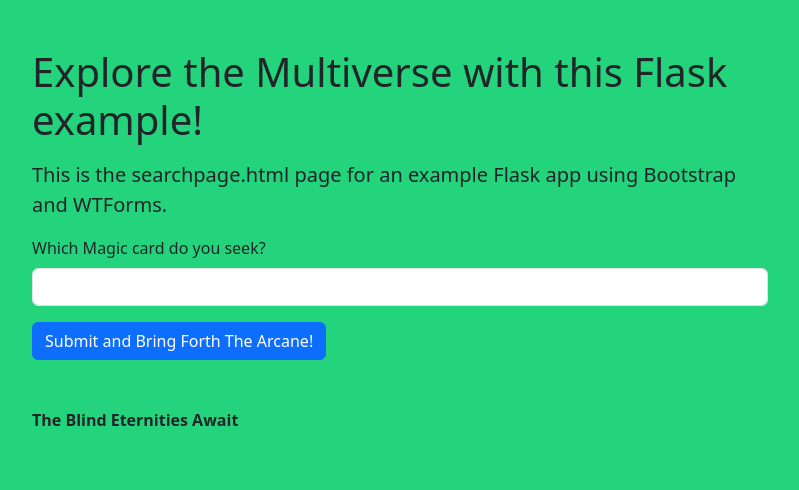
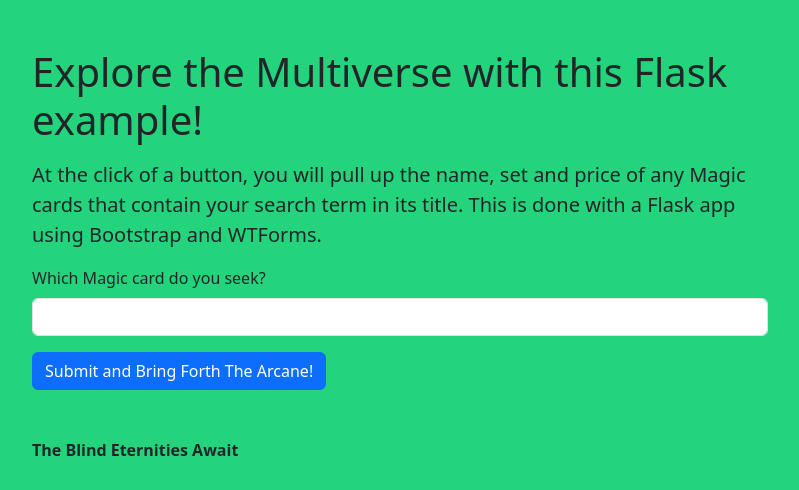
Before and after one commit to githubuser317/scryflask, a Flask app: page / in a window 1280 px wide. Shown: the top 490 px of the page, without its empty margins (240-1039 px from the left). Run offline with Flask 3, Linux system fonts and the light colour scheme; data that the repository does not hold is empty; some libraries are stand-ins or nearby versions.

Commit message:
stylized output

```diff
--- a/main.py
+++ b/main.py
@@ -18,9 +18,6 @@
 # Flask-WTF requires this line
 csrf = CSRFProtect(app)
 
-# with Flask-WTF, each web form is represented by a class
-# "NameForm" can change; "(FlaskForm)" cannot
-# see the route for "/" and "index.html" to see how this is used
 class NameForm(FlaskForm):
     name = StringField('Which Magic card do you seek?', validators=[DataRequired(), Length(2, 40)])
     submit = SubmitField('Submit and Bring Forth The Arcane!')
--- a/templates/searchpage.html
+++ b/templates/searchpage.html
@@ -14,7 +14,9 @@
 
       <h1 class="pt-5 pb-2">Explore the Multiverse with this Flask example!</h1>
 
-      <p class="lead">This is the searchpage.html page for an example Flask app using Bootstrap and WTForms.
+      <p class="lead">At the click of a button, you will pull up the
+        name, set and price of any Magic cards that contain your search term in its title.
+        This is done with a Flask app using Bootstrap and WTForms.
         </p>
 
       {{ render_form(form) }}
```
Also changed, not shown: templates/response.html (+4 -4 lines).
